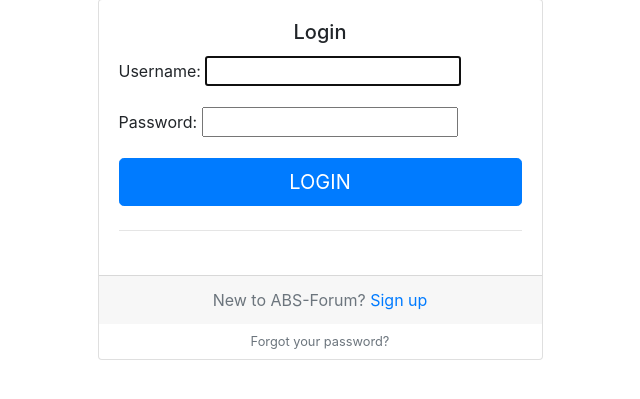
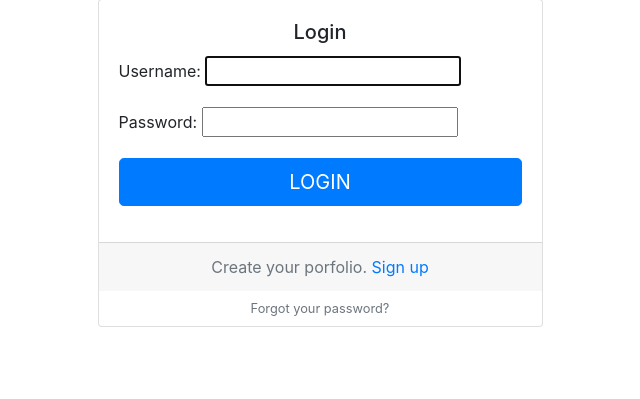
Before and after one commit to coolpythoncodes/portfolio, a Django app: page /accounts/login/ in a window 1280 px wide. Shown: the part 105-504 px from the top of the page, without its empty margins (320-960 px from the left). Run offline with Django 3.2, Linux system fonts and the light colour scheme; some libraries are stand-ins or nearby versions.

Commit message:
minor changes on login page

```diff
--- a/template/registration/login.html
+++ b/template/registration/login.html
@@ -12,15 +12,15 @@
           <div class="card-body">
             <h5 class="card-title text-center">Login</h5>
             <form method="post">{% csrf_token %}
-			{{form.as_p}}
-			<button class="btn btn-lg btn-primary btn-block text-uppercase" type="submit">Login</button>
-      <hr class="my-4">
+                {{form.as_p}}
+			<button class="btn btn-lg btn-primary btn-block text-uppercase my-6" type="submit">Login</button>
+
 
 
 			</form>
           </div>
           <div class="card-footer text-muted text-center">
-            New to ABS-Forum? <a href="#">Sign up</a>
+            Create your porfolio. <a href="#">Sign up</a>
           </div>
           <div class="text-center py-2">
           <small>
```
Also changed, not shown: 1 other file.
